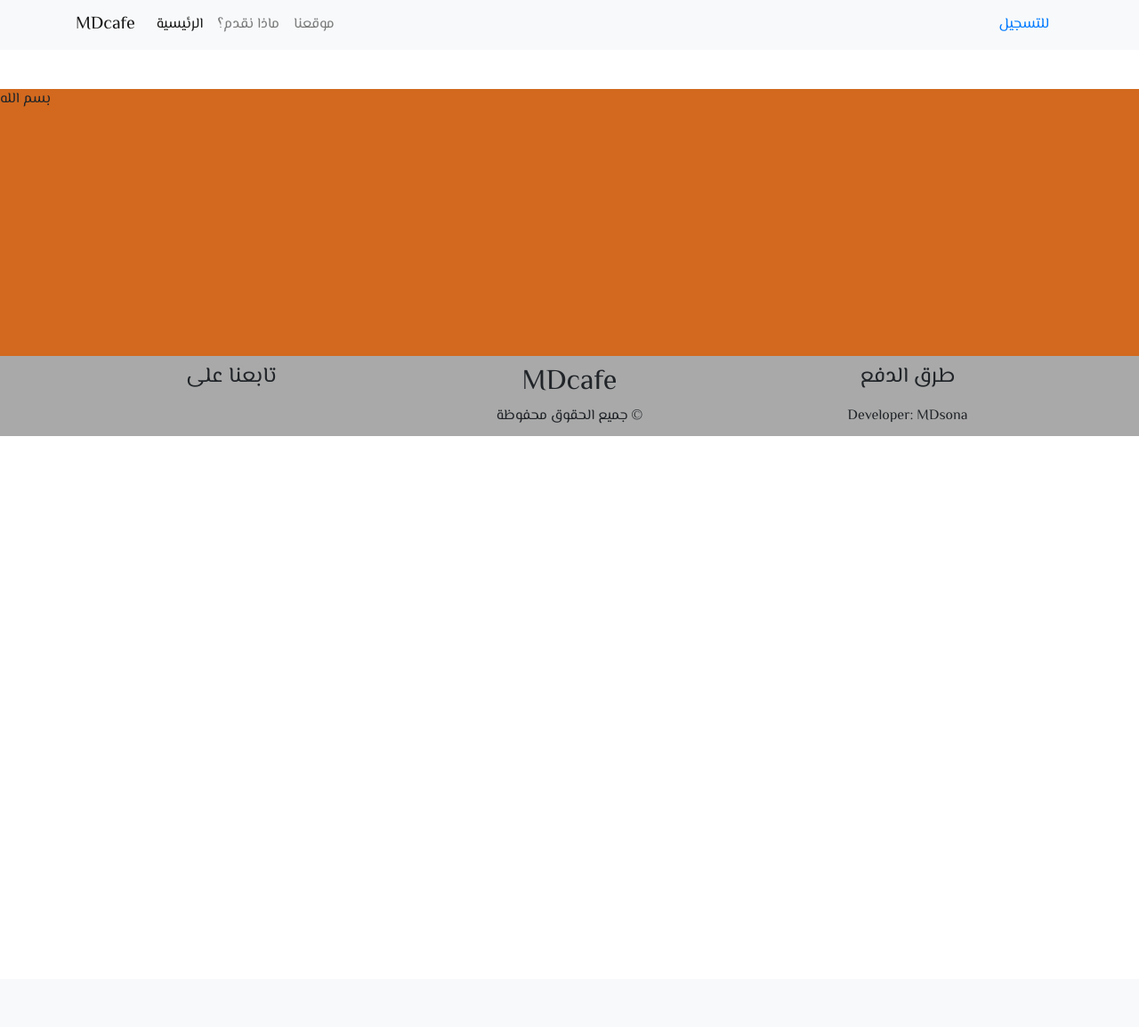
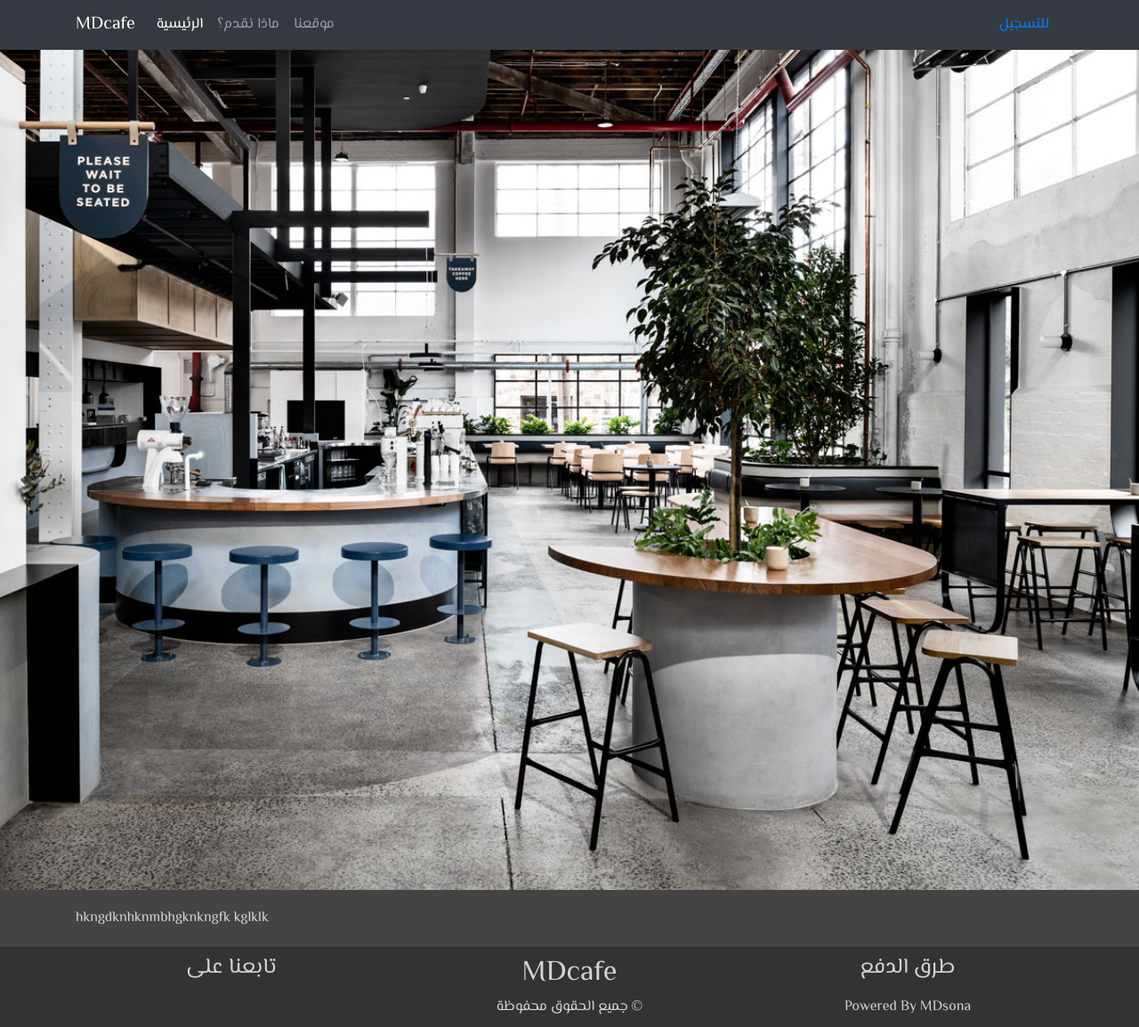
Before and after one commit to MDsona/cafesite, a Django app: page / in a window 1280 px wide. Shown: the whole page at 89% size. Before the commit the page ends 490 px from the top, so only its background shows below. Run offline with Django 3.2, Linux system fonts and the light colour scheme; some libraries are stand-ins or nearby versions.

Commit message:
bgimg basic

```diff
--- a/src/menu/static/menu/css/main.css
+++ b/src/menu/static/menu/css/main.css
@@ -13,20 +13,29 @@ body {
     height: 1000px;
 }
 
-nav {
-
+.bgimg {
+    -webkit-filter: grayscale(10%); /* Safari 6.0 - 9.0 */
+    filter: grayscale(7%);
+    background-image: url(../images/coffee-shop-interior-design.jpg);
+    height: 100%;
+    /* max-width: 100%; */
+    margin: 0;
+    padding: 0;
+    margin-left: 0;
+    background-repeat: no-repeat;
+    background-position: center;
+    background-size: cover;
 }
 
 section {
-    background-color: chocolate;
-    margin-top: 100px;
-    height: 300px;
-    direction: ;
-
+    background-color: #444444;
+    color: lightgrey;
+    padding: 20px 0;
 }
 
 footer {
-    background-color: darkgrey;
+    background-color: #333333;
+    color: lightgrey;
     padding: 10px;
     text-align: center;
 }
--- a/src/menu/templates/menu/index.html
+++ b/src/menu/templates/menu/index.html
@@ -13,7 +13,14 @@
     </head>
     <body>
 
-        <nav class="navbar navbar-expand-lg navbar-light bg-light fixed-top">
+      <!-- <img src="{% static 'menu/images/coffee-shop-interior-design.jpg' %}"
+      class="img-fulid"> -->
+
+      <header class="bgimg"></header>
+
+
+      <!-- start  navbar -->
+      <nav class="navbar navbar-expand-lg navbar-dark bg-dark fixed-top">
           <div class="container">
           <a class="navbar-brand" href="#">MDcafe</a>
           <button class="navbar-toggler" type="button" data-toggle="collapse" data-target="#navbarSupportedContent" aria-controls="navbarSupportedContent" aria-expanded="false" aria-label="Toggle navigation">
@@ -38,11 +45,17 @@
           </div>
       </div>
       </nav>
+      <!-- end  navbar -->
 
+      <!-- start  section -->
       <section>
-            <div>بسم الله</div>
+          <div class="container">
+            <div>hkngdknhknmbhgknkngfk kglklk</div>
+          </div>
       </section>
+      <!-- end  section -->
 
+      <!-- start  footer -->
       <footer>
           <div class="container">
               <div class="row">
@@ -69,10 +82,11 @@
               <div class="row">
                 <div class="col-md"></div>
                 <div class="col-md">جميع الحقوق محفوظة &copy;</div>
-                  <div class="col-md">Developer: MDsona</div>
+                <div class="col-md">Powered By MDsona</div>
               </div>
           </div>
       </footer>
+      <!-- end  footer -->
 
 
         <script src="{% static 'menu/js/jquery-3.2.1.min.js' %}"></script>
```
Also changed, not shown: src/menu/static/menu/images/014-cafe.jpg (added), src/menu/static/menu/images/cofe-s.jpg (added), src/menu/static/menu/images/cofeshop1.jpg (added), src/menu/static/menu/images/coffee-shop-interior-design.jpg (added), src/menu/static/menu/images/coffee_drink_cup.jpg (added), src/menu/static/menu/images/coffee_maker_coffee.jpg (added), src/menu/static/menu/images/maxresdefault.jpg (added), src/menu/templates/menu/base.html (added). Lines whose indentation alone changed are shown as unchanged.
